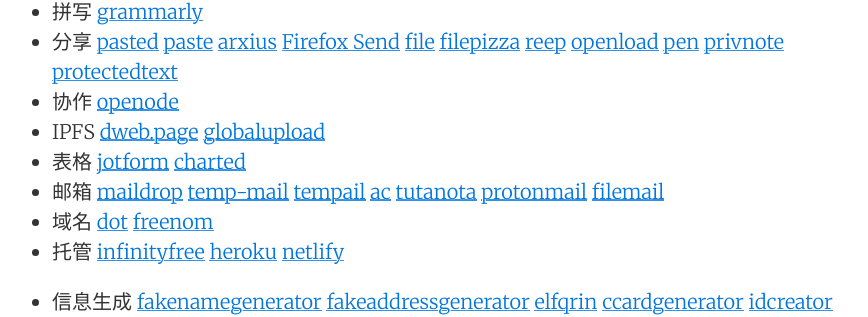
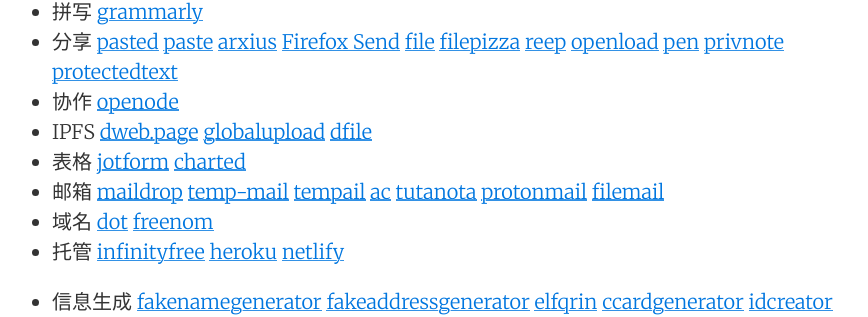
Before and after one commit to cppy/cppy.github.io, a Jekyll site: the page built from _posts/2017-01-01-.md, in a window 1280 px wide and 900 px high, scrolled down 1094 px. Shown: the part 141-458 px from the top of the window, without its empty margins (208-1076 px from the left). Built offline with Jekyll 4.4.1, drawn with Linux system fonts in a browser that asks for light colours; nearby versions of some CDN libraries.

Commit message:
Update 2017-01-01-.md

```diff
--- a/_posts/2017-01-01-.md
+++ b/_posts/2017-01-01-.md
@@ -137,6 +137,7 @@
 * 协作       [openode](https://wbo.openode.io/)
 * IPFS      [dweb.page](http://dweb.page)
             [globalupload](https://globalupload.io/)
+            [dfile](https://dfile.app/)
 * 表格      [jotform](https://www.jotform.com/)
             [charted](https://www.charted.co/)
 * 邮箱      [maildrop](https://maildrop.cc/)
```
